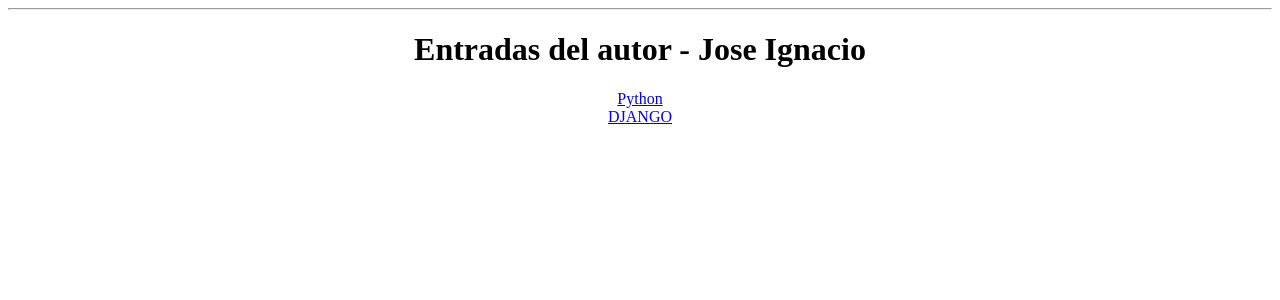
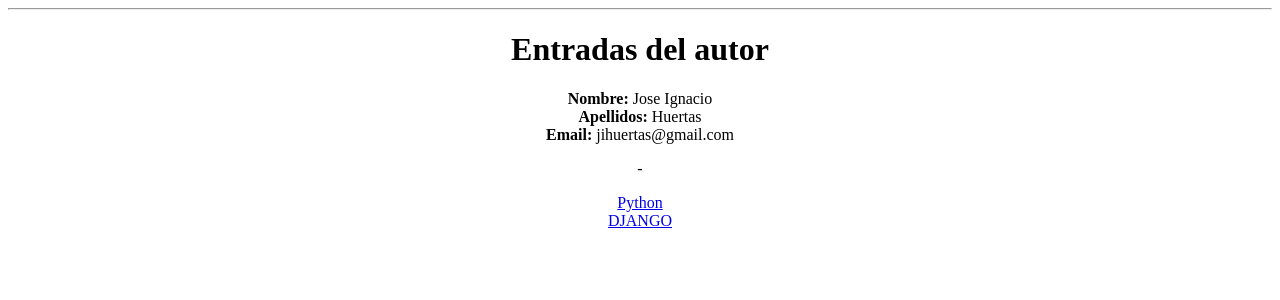
Before and after one commit to Diru-sys/DJANGO, a Django app: page /blog/autores/1/ in a window 1280 px wide. Shown: the part 26-326 px from the top of the page. Run offline with Django 5.2, Linux system fonts and the light colour scheme; data comes from the database, SQL or seed files in the repository.

Commit message:
antes de la revision

```diff
--- a/primerProyecto/blog/templates/blog/entradasAutor.html
+++ b/primerProyecto/blog/templates/blog/entradasAutor.html
@@ -1,6 +1,10 @@
 {% extends 'blog/index.html' %}
 {% block main %}
-    <h1>Entradas del autor - {{autor.nombre}}</h1>
+    <h1>Entradas del autor</h1>
+    <strong>Nombre: </strong> {{autor.nombre}} <br>
+    <strong>Apellidos: </strong> {{autor.apellidos}} <br>
+    <strong>Email: </strong> {{autor.email}} <br>
+    <p>-</p>
     {% for post in posts%}
         <a href="{% url 'detallesEntrada' pk=post.pk %}">{{ post.titulo}}</a> <br>
     {% endfor %}
```
